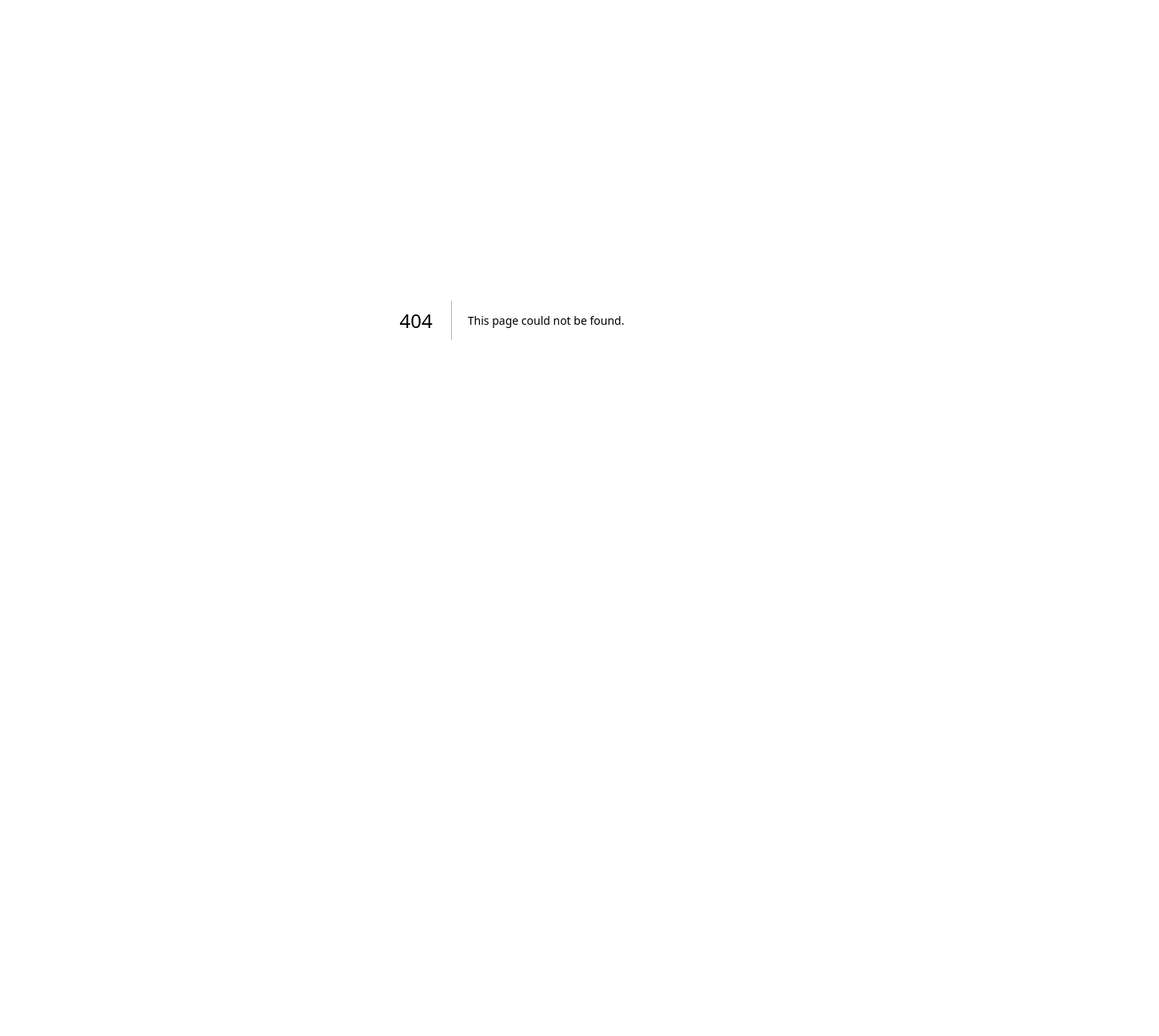
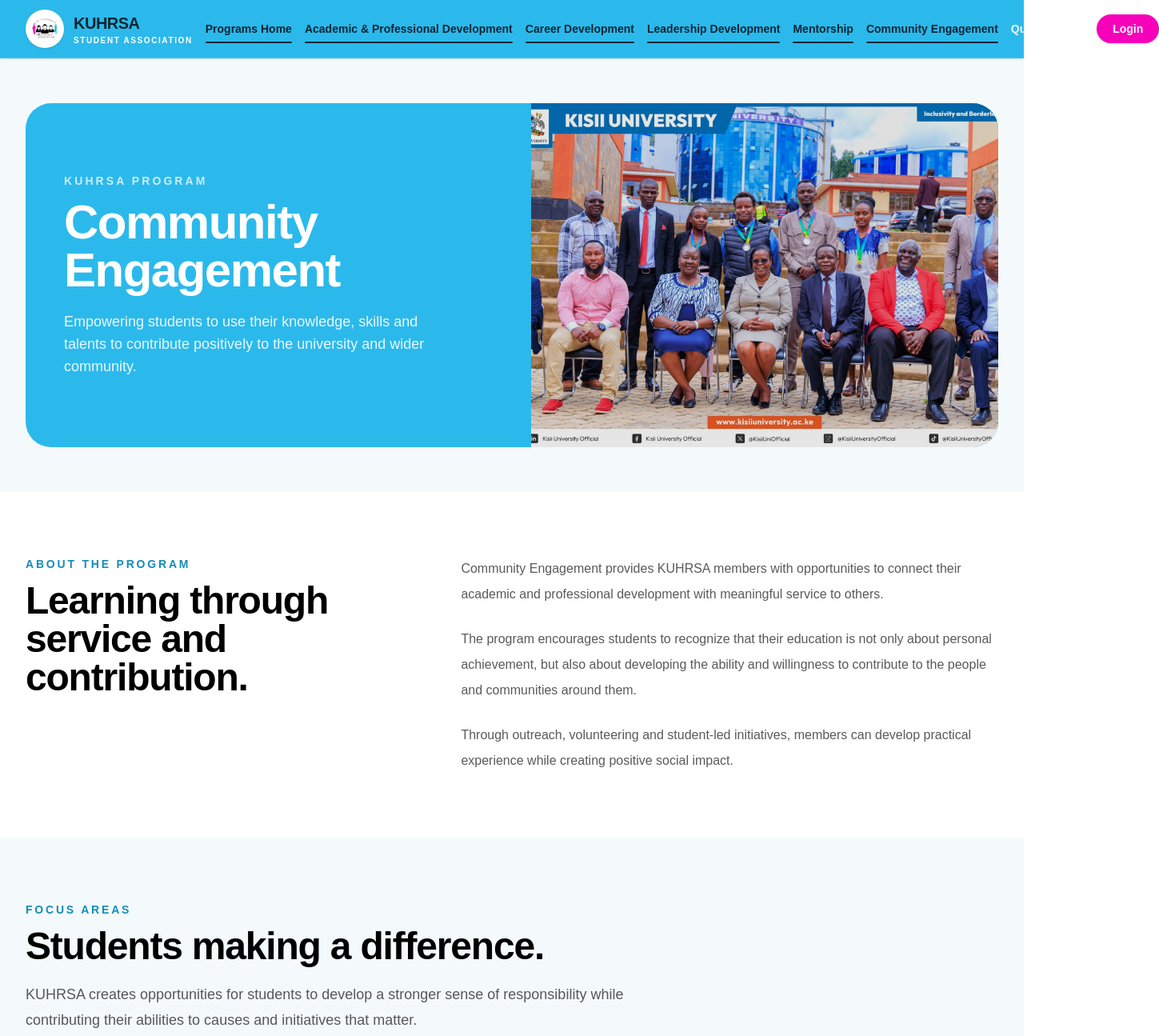
Before and after one commit to hlestakovjames/kuhrsa-frontend, a Next.js app: page /programs/community in a window 1280 px wide. Before the commit this address had no page. Shown: the top 1295 px of the page at 80% size, 1449 px wide, since content can reach past the window. Before the commit the page ends 800 px from the top, so only its background shows below. Built offline with nearby package versions, Linux system fonts and the light colour scheme.

Commit message:
feat: add community engagement program

```diff
--- /dev/null
+++ b/app/(public)/programs/community/page.tsx
@@ -0,0 +1,213 @@
+import Image from "next/image";
+import Link from "next/link";
+import PageHero from "@/components/site/PageHero";
+
+const focusAreas = [
+  {
+    title: "Community Service",
+    text: "Encouraging students to use their knowledge, talents and time to make a positive contribution to the communities around them.",
+  },
+  {
+    title: "Social Responsibility",
+    text: "Building awareness of the responsibilities students have toward their university, their communities and society.",
+  },
+  {
+    title: "Student Participation",
+    text: "Creating opportunities for members to work together, take initiative and contribute to meaningful community-focused activities.",
+  },
+];
+
+const opportunities = [
+  "Community outreach initiatives",
+  "Volunteer opportunities",
+  "Social responsibility activities",
+  "Student-led community projects",
+  "Awareness and educational campaigns",
+  "Partnerships with communities and organizations",
+];
+
+export default function CommunityProgramPage() {
+  return (
+    <>
+      <PageHero
+        eyebrow="KUHRSA Program"
+        title="Community Engagement"
+        description="Empowering students to use their knowledge, skills and talents to contribute positively to the university and wider community."
+        image="/images/kuhrsa/general/STD@KISII.jpeg"
+        imageAlt="KUHRSA students participating in community engagement"
+      />
+
+      <section className="bg-white">
+        <div className="mx-auto max-w-7xl px-5 py-16 lg:px-8 lg:py-20">
+          <div className="grid gap-12 lg:grid-cols-[0.85fr_1.15fr] lg:items-start">
+            <div>
+              <p className="text-sm font-black uppercase tracking-[0.2em] text-[#168DB8]">
+                About the Program
+              </p>
+
+              <h2 className="mt-3 text-4xl font-black tracking-tight md:text-5xl">
+                Learning through service and contribution.
+              </h2>
+            </div>
+
+            <div className="space-y-6 text-base leading-8 text-black/65">
+              <p>
+                Community Engagement provides KUHRSA members with opportunities
+                to connect their academic and professional development with
+                meaningful service to others.
+              </p>
+
+              <p>
+                The program encourages students to recognize that their
+                education is not only about personal achievement, but also
+                about developing the ability and willingness to contribute to
+                the people and communities around them.
+              </p>
+
+              <p>
+                Through outreach, volunteering and student-led initiatives,
+                members can develop practical experience while creating
+                positive social impact.
+              </p>
+            </div>
+          </div>
+        </div>
+      </section>
+
+      <section className="bg-[#F4FAFC]">
+        <div className="mx-auto max-w-7xl px-5 py-16 lg:px-8 lg:py-20">
+          <div className="max-w-3xl">
+            <p className="text-sm font-black uppercase tracking-[0.2em] text-[#168DB8]">
+              Focus Areas
+            </p>
+
+            <h2 className="mt-3 text-4xl font-black tracking-tight md:text-5xl">
+              Students making a difference.
+            </h2>
+
+            <p className="mt-5 text-lg leading-8 text-black/65">
+              KUHRSA creates opportunities for students to develop a stronger
+              sense of responsibility while contributing their abilities to
+              causes and initiatives that matter.
+            </p>
+          </div>
+
+          <div className="mt-10 grid gap-6 md:grid-cols-3">
+            {focusAreas.map((area) => (
+              <article
+                key={area.title}
+                className="rounded-[2rem] bg-white p-7 ring-1 ring-black/10"
+              >
+                <div className="flex h-11 w-11 items-center justify-center rounded-full bg-[#BFF2F8] text-lg font-black text-[#168DB8]">
+                  +
+                </div>
+
+                <h3 className="mt-6 text-2xl font-black">{area.title}</h3>
+
+                <p className="mt-3 text-sm leading-7 text-black/60">
+                  {area.text}
+                </p>
+              </article>
+            ))}
+          </div>
+        </div>
+      </section>
+
+      <section className="bg-white">
+        <div className="mx-auto max-w-7xl px-5 py-16 lg:px-8 lg:py-20">
+          <div className="grid gap-10 lg:grid-cols-[1fr_0.9fr] lg:items-center">
+            <div>
+              <p className="text-sm font-black uppercase tracking-[0.2em] text-[#168DB8]">
+                Engagement Opportunities
+              </p>
+
+              <h2 className="mt-3 text-4xl font-black tracking-tight md:text-5xl">
+                Turn your skills into meaningful action.
+              </h2>
+
+              <p className="mt-5 max-w-2xl text-base leading-8 text-black/65">
+                Members can participate in different forms of community
+                engagement depending on their interests, skills and available
+                opportunities.
+              </p>
+
+              <div className="mt-7 grid gap-3 sm:grid-cols-2">
+                {opportunities.map((opportunity) => (
+                  <div
+                    key={opportunity}
+                    className="rounded-2xl bg-[#F4FAFC] p-4 text-sm font-semibold text-black/70 ring-1 ring-black/5"
+                  >
+                    <span className="mr-2 text-[#168DB8]">✓</span>
+                    {opportunity}
+                  </div>
+                ))}
+              </div>
+            </div>
+
+            <div className="relative overflow-hidden rounded-[2rem] bg-[#BFF2F8]">
+              <div className="relative aspect-[4/3]">
+                <Image
+                  src="/images/kuhrsa/general/students_hrsa.jpeg"
+                  alt="KUHRSA students working together"
+                  fill
+                  sizes="(max-width: 1024px) 100vw, 50vw"
+                  className="object-cover"
+                />
+              </div>
+            </div>
+          </div>
+        </div>
+      </section>
+
+      <section className="bg-[#BFF2F8]">
+        <div className="mx-auto max-w-7xl px-5 py-16 lg:px-8 lg:py-20">
+          <div className="mx-auto max-w-3xl text-center">
+            <p className="text-sm font-black uppercase tracking-[0.2em] text-[#168DB8]">
+              Our Community
+            </p>
+
+            <h2 className="mt-3 text-4xl font-black tracking-tight md:text-5xl">
+              Strong students. Stronger communities.
+            </h2>
+
+            <p className="mt-5 text-base leading-8 text-black/65">
+              Community engagement gives students the opportunity to put their
+              abilities into practice, develop empathy and leadership, and
+              contribute to positive change.
+            </p>
+
+            <Link
+              href="/activities"
+              className="mt-7 inline-flex rounded-full bg-[#F700BA] px-6 py-3 font-bold text-white transition hover:bg-[#CE26A4]"
+            >
+              Explore Activities
+            </Link>
+          </div>
+        </div>
+      </section>
+
+      <section className="bg-[#0B2633] text-white">
+        <div className="mx-auto max-w-7xl px-5 py-12 lg:px-8">
+          <div className="flex flex-col gap-5 sm:flex-row sm:items-center sm:justify-between">
+            <div>
+              <p className="text-sm font-black uppercase tracking-[0.2em] text-white/50">
+                Continue Exploring
+              </p>
+
+              <h2 className="mt-2 text-2xl font-black">
+                Discover more KUHRSA programs.
+              </h2>
+            </div>
+
+            <Link
+              href="/programs"
+              className="inline-flex w-fit rounded-full bg-[#168DB8] px-6 py-3 font-bold text-white transition hover:bg-[#0B2633] hover:ring-1 hover:ring-white/30"
+            >
+              All Programs
+            </Link>
+          </div>
+        </div>
+      </section>
+    </>
+  );
+}
```
